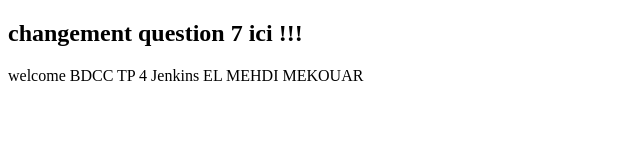
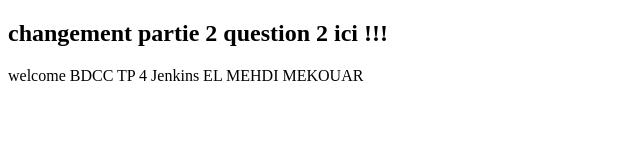
Before and after one commit to mekouar-mehdi/TP4_Devops_Jenkins, a plain HTML site: page index.html in a window 1280 px wide. Shown: the whole page, without its empty margins (0-640 px from the left). Drawn offline with Linux system fonts and the light colour scheme.

Commit message:
tp4 index changer partie 2

```diff
--- a/index.html
+++ b/index.html
@@ -5,7 +5,7 @@
 <title>TP4</title>
 </head>
 <body>
-<h2>changement question 7 ici !!!</h2>
+<h2>changement partie 2 question 2 ici !!!</h2>
 welcome BDCC TP 4 Jenkins
 EL MEHDI MEKOUAR
 
```
